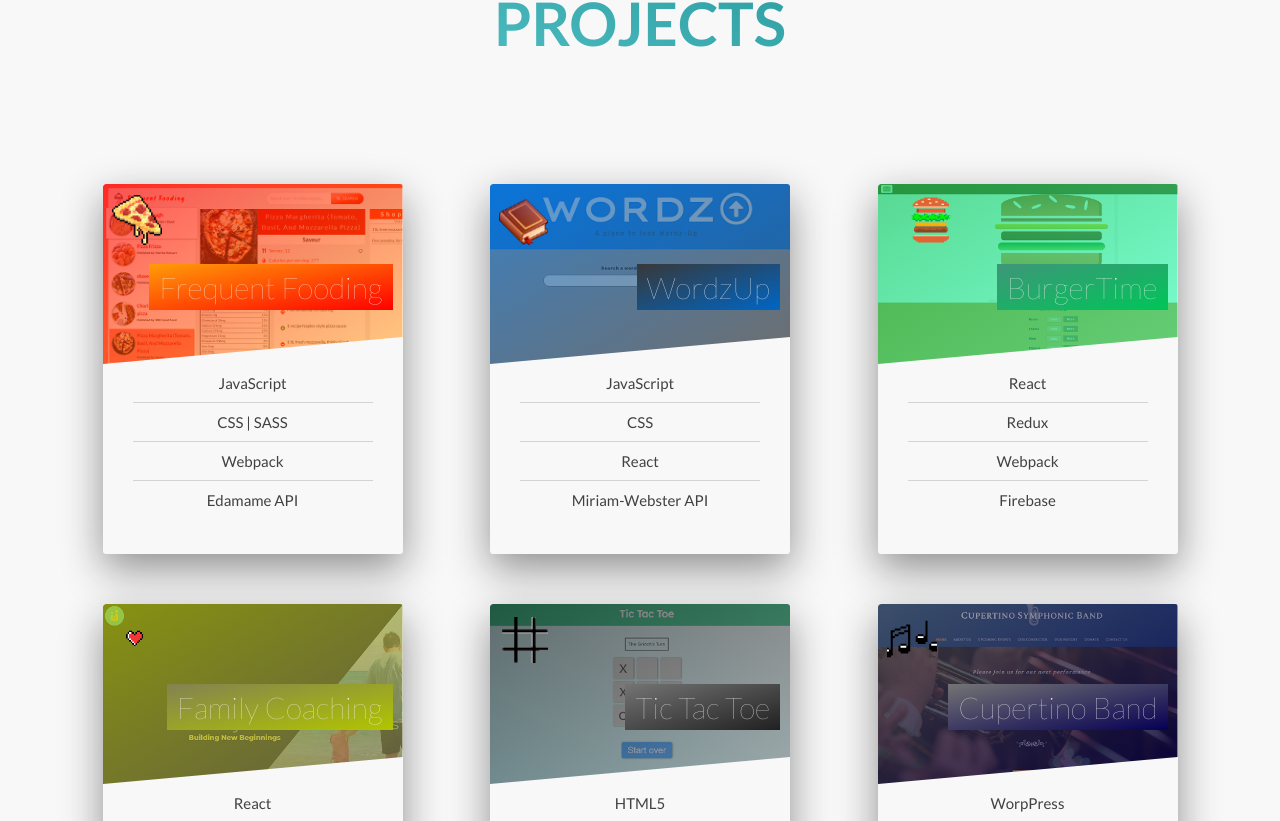
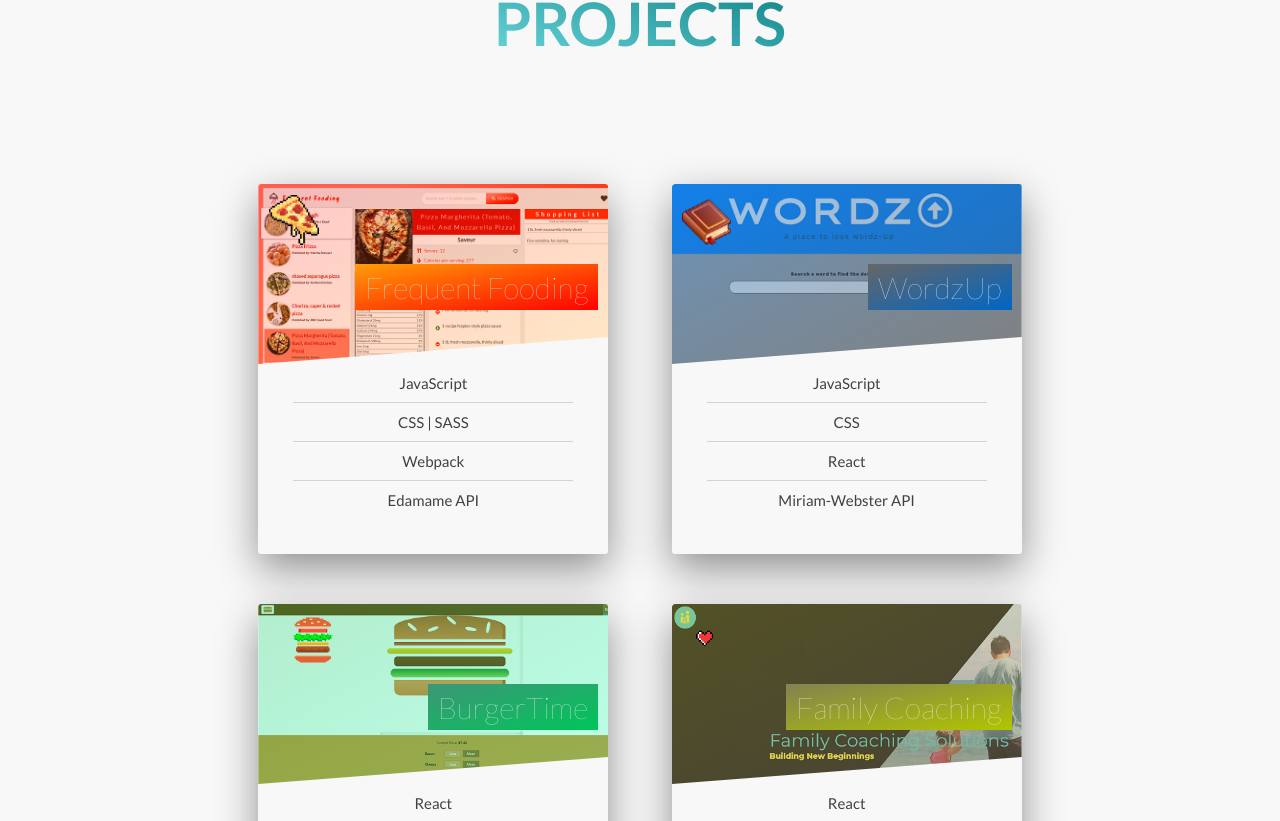
Before and after one commit to JaredAvila/portfolio_9-25-19, a React (Create React App) app: page / in a window 1280 px wide. Shown: the part 2939-3760 px from the top of the page. Built offline with nearby package versions, Linux system fonts and the light colour scheme.

Commit message:
playing with colors

```diff
--- a/src/components/Projects/Projects.module.css
+++ b/src/components/Projects/Projects.module.css
@@ -1,6 +1,9 @@
 .Container {
     text-align: center;
     cursor: default;
+    display: flex;
+    flex-flow: column;
+    align-items: center;
 }
 
 .Container h1 {
@@ -18,6 +21,7 @@
     justify-content: space-evenly;
     flex-wrap: wrap;
     height: 100vh;
+    width: 70%;
 }
 
 .Card_container {
@@ -25,7 +29,7 @@
     -moz-perspective: 150rem;
     position: relative;
     height: 37rem;
-    width: 30rem;
+    width: 35rem;
     margin: 2.5rem;
 }
 
@@ -54,7 +58,7 @@
 }
 
 .Card_back2 {
-    background: linear-gradient( to right bottom, rgb(0, 102, 197), rgb(56, 56, 56));
+    background: linear-gradient( to right bottom, rgb(0, 102, 197), rgb(143, 143, 143));
 }
 
 .Card_back3 {
@@ -90,27 +94,27 @@
 }
 
 .Picture {
-    background-image: linear-gradient( to right bottom, rgba(255, 0, 0, 0.658), rgba(255, 156, 8, 0.507)), url('../../assets/img/freqfood.png');
+    background-image: linear-gradient( to right bottom, rgba(255, 0, 0, 0.219), rgba(255, 156, 8, 0.233)), url('../../assets/img/freqfood.png');
 }
 
 .Picture2 {
-    background-image: linear-gradient( to right bottom, rgba(0, 102, 197, 0.658), rgba(56, 56, 56, 0.555)), url('../../assets/img/wordzup.png');
+    background-image: linear-gradient( to right bottom, rgba(0, 102, 197, 0.39), rgba(56, 56, 56, 0.404)), url('../../assets/img/wordzup.png');
 }
 
 .Picture3 {
-    background-image: linear-gradient( to right bottom, rgba(0, 197, 89, 0.658), rgba(19, 255, 176, 0.555)), url('../../assets/img/burgerTime.png');
+    background-image: linear-gradient( to right bottom, rgba(0, 197, 89, 0.301), rgba(19, 255, 176, 0.281)), url('../../assets/img/burgerTime.png');
 }
 
 .Picture4 {
-    background-image: linear-gradient( to right bottom, rgba(177, 197, 0, 0.658), rgba(131, 130, 80, 0.555)), url('../../assets/img/fcc.png');
+    background-image: linear-gradient( to right bottom, rgba(177, 197, 0, 0.233), rgba(131, 130, 80, 0.205)), url('../../assets/img/fcc.png');
 }
 
 .Picture5 {
-    background-image: linear-gradient( to right bottom, rgba(32, 32, 32, 0.637), rgba(116, 116, 116, 0.562)), url('../../assets/img/tictactoe.png');
+    background-image: linear-gradient( to right bottom, rgba(105, 105, 105, 0.568), rgba(116, 116, 116, 0.226)), url('../../assets/img/tictactoe.png');
 }
 
 .Picture6 {
-    background-image: linear-gradient( to right bottom, rgba(116, 116, 116, 0.514), rgba(6, 0, 83, 0.658)), url('../../assets/img/csb.png');
+    background-image: linear-gradient( to right bottom, rgba(116, 116, 116, 0.205), rgba(6, 0, 83, 0.384)), url('../../assets/img/csb.png');
 }
 
 .Title, .Title2, .Title3, .Title4, .Title5, .Title6 {
@@ -130,7 +134,7 @@
 }
 
 .Title2 {
-    background-image: linear-gradient( to right bottom, rgb(56, 56, 56), rgb(0, 102, 197));
+    background-image: linear-gradient( to right bottom, rgb(102, 102, 102), rgb(0, 102, 197));
 }
 
 .Title3 {
```
